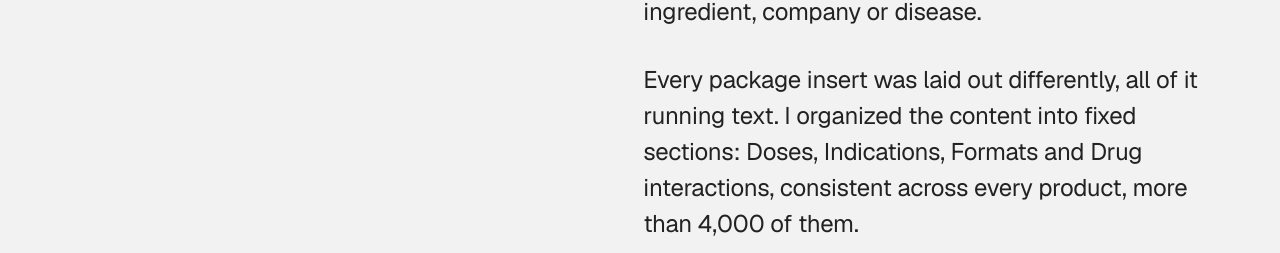
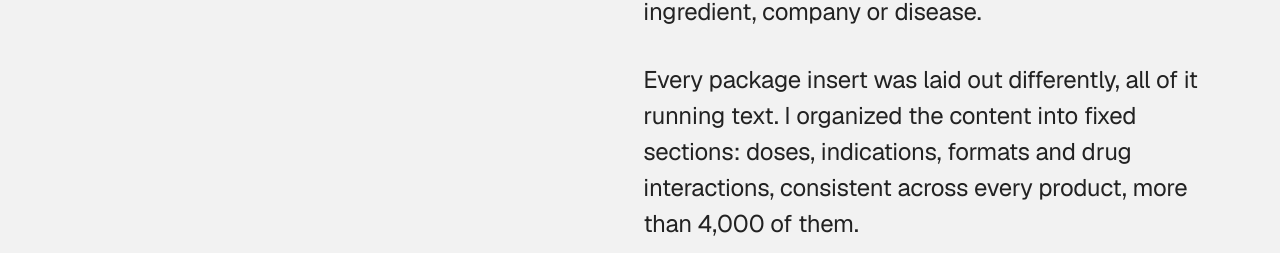
Before and after one commit to allexistsuda/portfolio, a Next.js app: page /vet-smart in a window 1280 px wide. Shown: the part 4427-4680 px from the top of the page. Built offline with nearby package versions, Linux system fonts and the light colour scheme.

Commit message:
Lowercase the section names inside the Solution paragraph
They are labels from the app's interface, which argues for capitals,
but mid-sentence they read as proper nouns and stop the eye. Both
languages.

Co-Authored-By: Claude Opus 5 <noreply@anthropic.com>

```diff
--- a/app/vet-smart/page.tsx
+++ b/app/vet-smart/page.tsx
@@ -141,7 +141,7 @@ const pt: Content = {
     blocks: [
       { p: ["Levamos essa informação para um aplicativo, que o veterinário usa ", { h: "durante o próprio atendimento.", d: 0.2 }] },
       { p: ["Durante a consulta o veterinário não tinha tempo de navegar muito. Por isso a ", { h: "busca tinha peso grande na navegação", d: 0.4 }, ", era o caminho mais direto para chegar na informação. Ela funcionava por nome, princípio ativo, empresa ou doença."] },
-      { p: ["As bulas vinham cada uma de um jeito e traziam tudo em texto corrido. Organizei o conteúdo em ", { h: "seções fixas", d: 0.6 }, ": Doses, Indicações, Apresentações e Interações medicamentosas, consistentes em todos os produtos, ", { h: "mais de 4 mil no total.", d: 0.8 }] },
+      { p: ["As bulas vinham cada uma de um jeito e traziam tudo em texto corrido. Organizei o conteúdo em ", { h: "seções fixas", d: 0.6 }, ": doses, indicações, apresentações e interações medicamentosas, consistentes em todos os produtos, ", { h: "mais de 4 mil no total.", d: 0.8 }] },
       { p: ["Também transformei o texto corrido em módulos, que organizavam a informação de um jeito mais visual e rápido de entender."] },
     ],
   },
@@ -212,7 +212,7 @@ const en: Content = {
     blocks: [
       { p: ["We brought that information into an app the vet uses ", { h: "during the appointment itself.", d: 0.2 }] },
       { p: ["There was no time to browse during a consult, so ", { h: "search did most of the work", d: 0.4 }, ". It was the most direct route to the information, and it ran on name, active ingredient, company or disease."] },
-      { p: ["Every package insert was laid out differently, all of it running text. I organized the content into ", { h: "fixed sections", d: 0.6 }, ": Doses, Indications, Formats and Drug interactions, consistent across every product, ", { h: "more than 4,000 of them.", d: 0.8 }] },
+      { p: ["Every package insert was laid out differently, all of it running text. I organized the content into ", { h: "fixed sections", d: 0.6 }, ": doses, indications, formats and drug interactions, consistent across every product, ", { h: "more than 4,000 of them.", d: 0.8 }] },
       { p: ["I also broke the running text into modules, which made the information more visual and faster to take in."] },
     ],
   },
```
